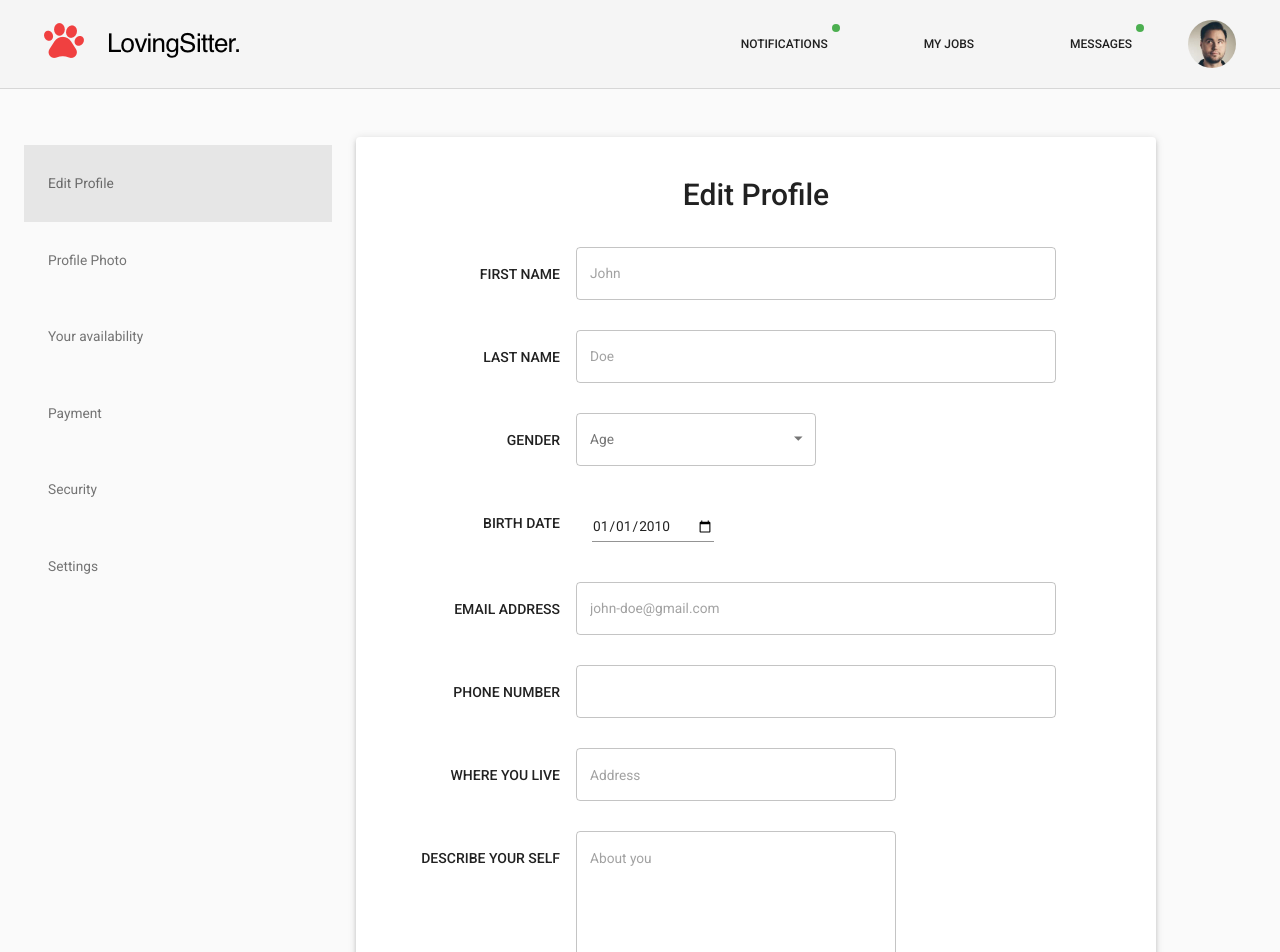
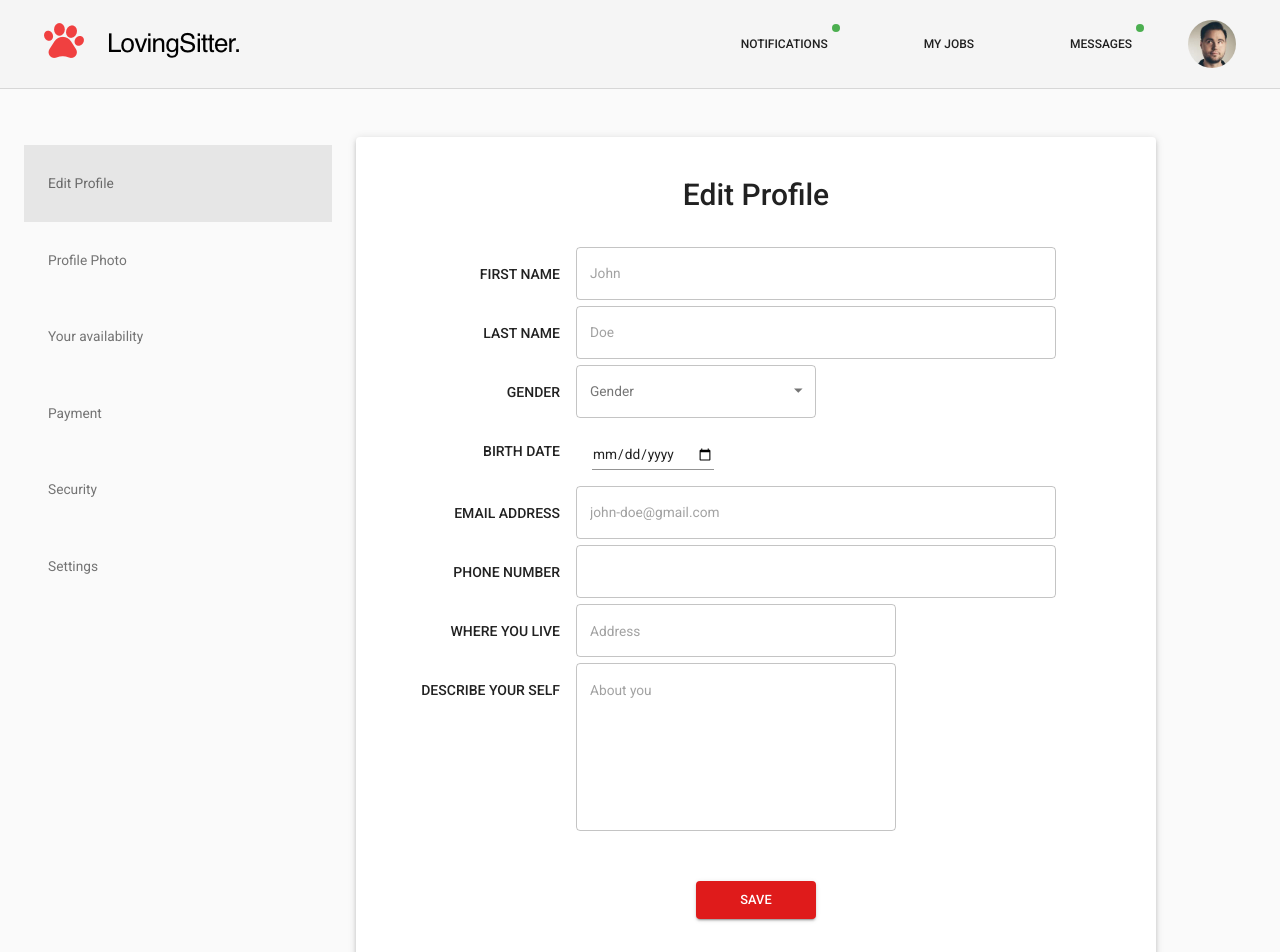
Before and after one commit to hatchways/team-kiwi, a React (Create React App) app in the folder client/: page /profile/edit in a window 1280 px wide. Shown: the top 952 px of the page. Built offline with nearby package versions, Linux system fonts and the light colour scheme.

Commit message:
state added to the component
Will be integrating with the back-end soon.

```diff
--- a/client/src/pages/profile/Edit.js
+++ b/client/src/pages/profile/Edit.js
@@ -1,4 +1,4 @@
-import React, { Fragment } from "react";
+import React, { Fragment, useState } from "react";
 
 import Grid from "@material-ui/core/Grid";
 import Container from "@material-ui/core/Container";
@@ -10,6 +10,7 @@ import InputLabel from "@material-ui/core/InputLabel";
 import MenuItem from "@material-ui/core/MenuItem";
 import FormControl from "@material-ui/core/FormControl";
 import Select from "@material-ui/core/Select";
+import Button from '@material-ui/core/Button';
 
 function Edit() {
   const useStyles = makeStyles((theme) => ({
@@ -34,8 +35,37 @@ function Edit() {
       textAlign: "center",
       color: theme.palette.text.secondary,
     },
+    button: {
+      marginTop: "50px"
+    }
   }));
   const classes = useStyles();
+
+  const [user, setUser] = useState({
+    firstName: '',
+    lastName: '',
+    gender: '',
+    birthDate: '',
+    email: '',
+    phone: '',
+    address: '',
+    description: ''
+  })
+
+  const handleChange = event => {
+    const {name, value} = event.target;
+    setUser(prevUser => {
+      return {
+        ...prevUser,
+        [name]: value
+      }
+    })
+  }
+
+  const handleSubmit = event => {
+    event.preventDefault();
+    console.log(user)
+  }
 
   return (
     <Fragment>
@@ -47,6 +77,13 @@ function Edit() {
                 Edit Profile
               </Typography>
             </Grid>
+
+            <Grid item xs={12}>
+            <form
+              noValidate
+              autoComplete="off"
+              method="POST"
+              >
 
             <Grid container item xs={12}>
               <Grid item xs={3} className={classes.label}>
@@ -62,6 +99,9 @@ function Edit() {
                   fullWidth
                   margin="normal"
                   variant="outlined"
+                  name="firstName"
+                  value={user.firstName}
+                  onChange={handleChange}
                 />
               </Grid>
             </Grid>
@@ -80,6 +120,9 @@ function Edit() {
                   fullWidth
                   margin="normal"
                   variant="outlined"
+                  name="lastName"
+                  value={user.lastName}
+                  onChange={handleChange}
                 />
               </Grid>
             </Grid>
@@ -97,17 +140,20 @@ function Edit() {
                   fullWidth
                 >
                   <InputLabel id="demo-simple-select-outlined-label">
-                    Age
+                    Gender
                   </InputLabel>
                   <Select
                     labelId="demo-simple-select-outlined-label"
                     id="demo-simple-select-outlined"
                     // value={age}
-                    label="Age"
+                    label="Gender"
+                    name="gender"
+                    value={user.gender}
+                    onChange={handleChange}
                   >
                     <MenuItem value="Male">Male</MenuItem>
                     <MenuItem value="Female">Female</MenuItem>
-                    <MenuItem value="Orther">Orther</MenuItem>
+                    <MenuItem value="Other">Other</MenuItem>
                   </Select>
                 </FormControl>
               </Grid>
@@ -124,11 +170,14 @@ function Edit() {
                   id="date"
                   // label="Birthday"
                   type="date"
-                  defaultValue="2010-01-01"
+                  // defaultValue="2010-01-01"
                   className={classes.textField}
                   InputLabelProps={{
                     shrink: true,
                   }}
+                  name="birthDate"
+                  value={user.birthDate}
+                  onChange={handleChange}
                 />
               </Grid>
             </Grid>
@@ -147,6 +196,9 @@ function Edit() {
                   fullWidth
                   margin="normal"
                   variant="outlined"
+                  name="email"
+                  value={user.email}
+                  onChange={handleChange}
                 />
               </Grid>
             </Grid>
@@ -165,6 +217,9 @@ function Edit() {
                   fullWidth
                   margin="normal"
                   variant="outlined"
+                  name="phone"
+                  value={user.phone}
+                  onChange={handleChange}
                 />
               </Grid>
             </Grid>
@@ -184,6 +239,9 @@ function Edit() {
                     fullWidth
                     margin="normal"
                     variant="outlined"
+                    name="address"
+                    value={user.address}
+                    onChange={handleChange}
                   />
                 </Grid>
               </Grid>
@@ -198,7 +256,7 @@ function Edit() {
               <Grid item xs={8}>
                 <Grid item xs={8}>
                   <TextField
-                    id="address"
+                    id="description"
                     style={{ margin: 0 }}
                     placeholder="About you"
                     fullWidth
@@ -206,9 +264,30 @@ function Edit() {
                     rows={8}
                     margin="normal"
                     variant="outlined"
+                    name="description"
+                    value={user.description}
+                    onChange={handleChange}
                   />
                 </Grid>
               </Grid>
+            </Grid>
+
+            <Grid container item xs={12} justify="center" >
+              <Grid item xs={2}>
+                <Button
+                  fullWidth
+                  size="large"
+                  variant="contained"
+                  className={classes.button}
+                  onClick={handleSubmit}
+                  color="primary"
+                >
+                  Save
+                </Button>
+              </Grid>
+            </Grid>
+
+            </form>
             </Grid>
           </Grid>
         </Paper>
```
Also changed, not shown: 1 other file (tests, documents, lock files or other folders).
